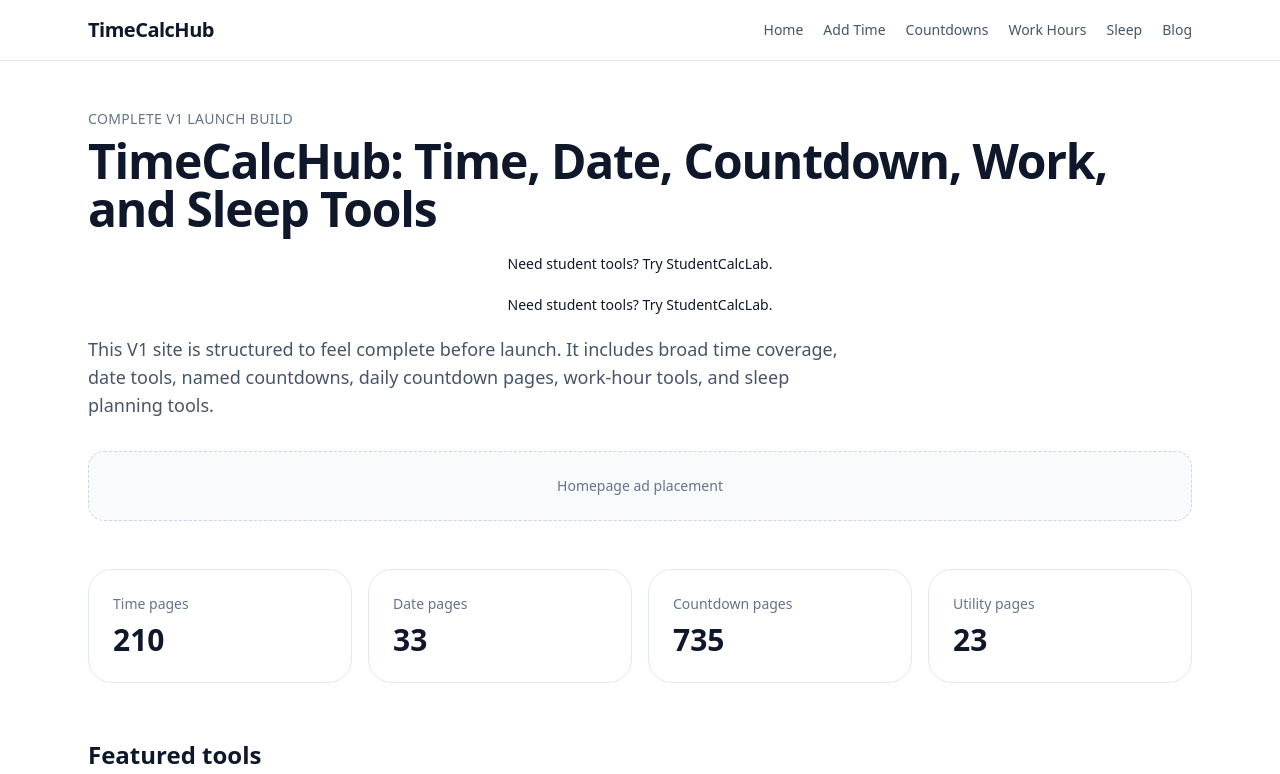
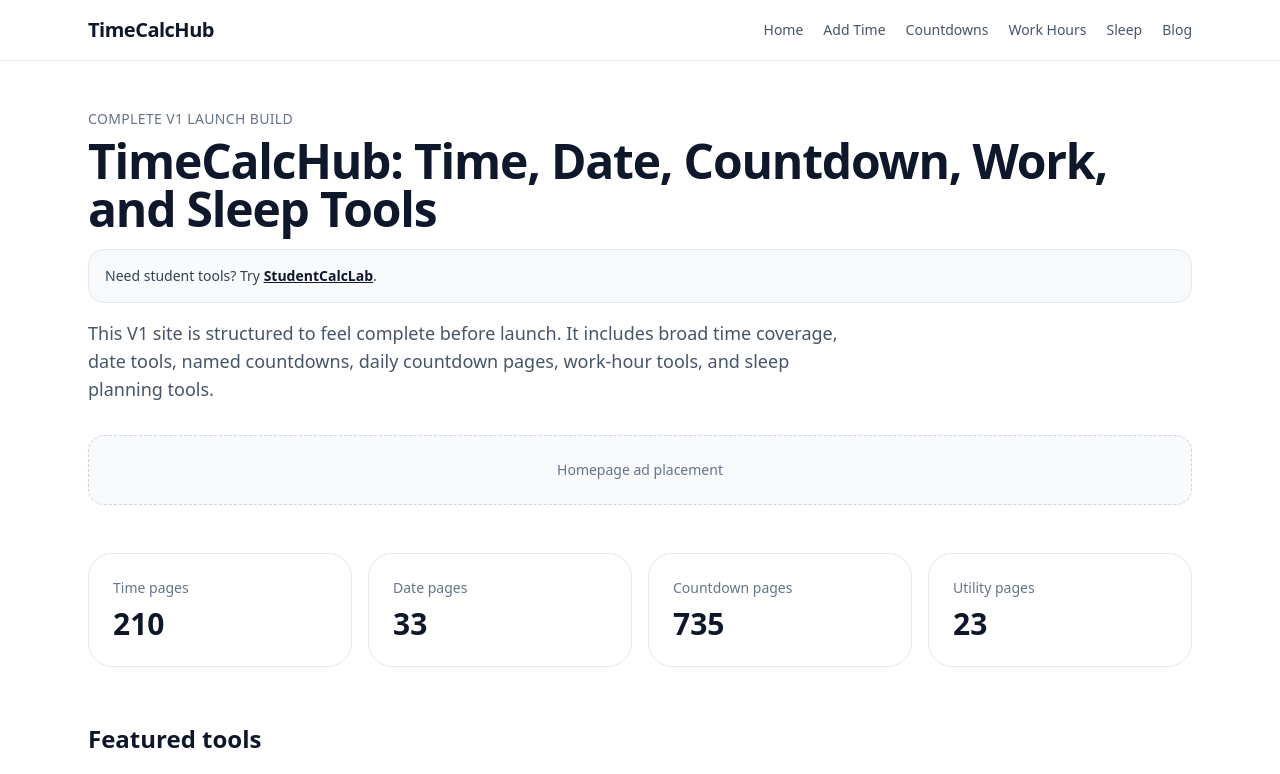
Before and after one commit to Texasguy817/datetimecalchub, a Next.js app: page / in a window 1280 px wide. Shown: the top 774 px of the page. Built offline with nearby package versions, Linux system fonts and the light colour scheme.

Commit message:
Add files via upload

```diff
--- a/app/[slug]/page.tsx
+++ b/app/[slug]/page.tsx
@@ -5,7 +5,7 @@ import { TOOL_PAGES, getToolBySlug } from "@/data/toolPages";
 import { buildPageMetadata } from "@/lib/seo";
 
 type PageProps = { params: Promise<{ slug: string }> };
-return (TOOL_PAGES as { slug: string }[]).find((item) => item.slug === slug)!;
+
 export async function generateStaticParams() {
   return (TOOL_PAGES as { slug: string }[]).map((tool) => ({ slug: tool.slug }));
 }
--- a/app/page.tsx
+++ b/app/page.tsx
@@ -23,18 +23,10 @@ export default function HomePage() {
         <section className="mx-auto max-w-6xl px-4 py-12 md:px-6">
           <p className="text-sm font-medium uppercase tracking-wide text-slate-500">Complete V1 launch build</p>
           <h1 className="mt-2 text-4xl font-bold tracking-tight md:text-5xl">TimeCalcHub: Time, Date, Countdown, Work, and Sleep Tools</h1>
-<div style={{ textAlign: "center", margin: "20px auto", fontSize: "14px" }}>
-  Need student tools? Try{" "}
-  <a href="https://studentcalclab.com">StudentCalcLab</a>.
-</div>
-
-        <div style={{ textAlign: "center", margin: "20px auto", fontSize: "14px" }}>
-  Need student tools? Try{" "}
-  <a href="https://studentcalclab.com">StudentCalcLab</a>.
-</div>
-
-
-
+          <div className="mt-4 rounded-2xl border border-slate-200 bg-slate-50 p-4 text-sm text-slate-700">
+            Need student tools? Try{" "}
+            <a className="font-semibold text-slate-900 underline" href="https://studentcalclab.com">StudentCalcLab</a>.
+          </div>
           <p className="mt-4 max-w-3xl text-lg text-slate-600">
             This V1 site is structured to feel complete before launch. It includes broad time coverage, date tools, named countdowns, daily countdown pages, work-hour tools, and sleep planning tools.
           </p>
@@ -111,21 +103,7 @@ export default function HomePage() {
             </div>
           </section>
         </section>
-     <div style={{ textAlign: "center", margin: "40px auto", fontSize: "14px" }}>
-  Need student tools? Try{" "}
-  <a href="https://studentcalclab.com">StudentCalcLab</a>.
-</div>
-
-
-
       </main>
     </>
   );
-<div style={{ textAlign: "center", margin: "40px auto", fontSize: "14px" }}>
-  Need student tools? Try{" "}
-  <a href="https://studentcalclab.com">StudentCalcLab</a>.
-</div>
-
-
-
 }
--- a/data/toolPages.ts
+++ b/data/toolPages.ts
@@ -3227,7 +3227,7 @@ value: 80,
 },
 ];
 
-export const TOOL_PAGES: [] = [
+export const TOOL_PAGES = [
   ...NEXT_FIFTY_SEO_PAGES,
   ...FIRST_TEN_SEO_PAGES,
   ...ADD_HOUR_VALUES.map(hourAddPage),
@@ -3244,7 +3244,7 @@ export const TOOL_PAGES: [] = [
   ...SPECIAL_COUNTDOWNS,
   ...buildDatePagesForYear(2026),
   ...buildDatePagesForYear(2027),
-];
+] as ToolPageConfig[];
 
 export function getToolBySlug(slug: string) {
   return TOOL_PAGES.find((tool) => tool.slug === slug);
```
